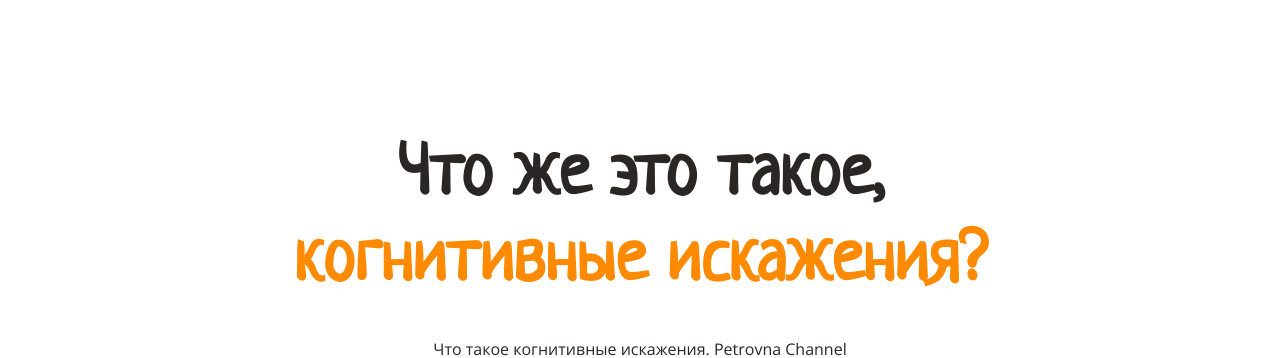
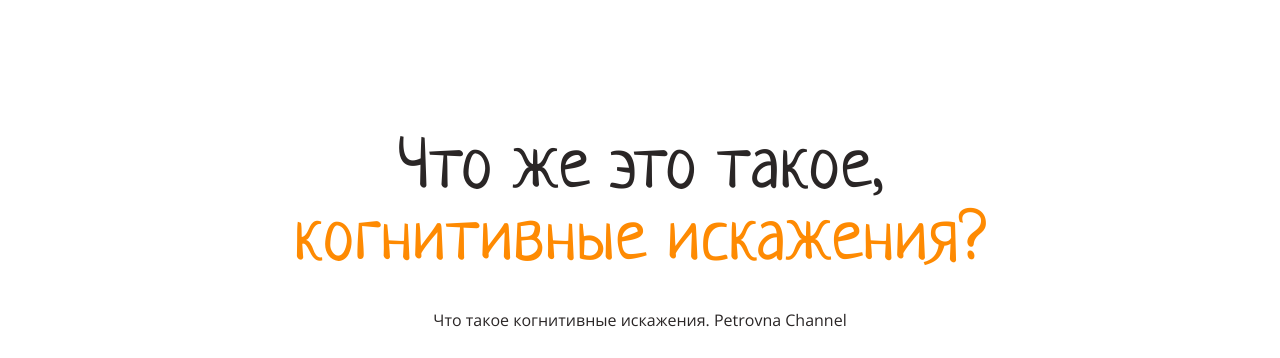
Before and after one commit to pavelsmirnyj/layout-designer-project-lvl1, a website: page src/index.html in a window 1280 px wide. Shown: the part 880-1238 px from the top of the page. Drawn offline with Linux system fonts and the light colour scheme.

Commit message:
project-edithion-8

```diff
--- a/src/index.html
+++ b/src/index.html
@@ -44,11 +44,11 @@
 
     <main>
       <section id="video-section" class="section">
-        <h1 class="font-neucha">
+        <p class="font-size-72px font-neucha">
           Что же это такое,<br /><span class="color-orange">
             когнитивные искажения?
           </span>
-        </h1>
+        </p>
         <p>Что такое когнитивные искажения. Petrovna Channel</p>
         <iframe
           class="video"
--- a/src/styles/style.css
+++ b/src/styles/style.css
@@ -46,14 +46,17 @@ body {
   line-height: 1.6em;
 }
 
-h1 {
+h1,
+.font-size-72px {
   font-size: 72px;
 }
 
+.font-size-72px {
+  line-height: 1em;
+}
 h2 {
   font-weight: 400;
   font-size: 60px;
-
 }
 
 h3 {
@@ -276,8 +279,6 @@ header .col-2 p,
 .card {
   width: 350px;
 
-  /* margin-bottom: 20px; */
-
   padding: 24px;
 
   font-family: Neucha, cursive;
```
